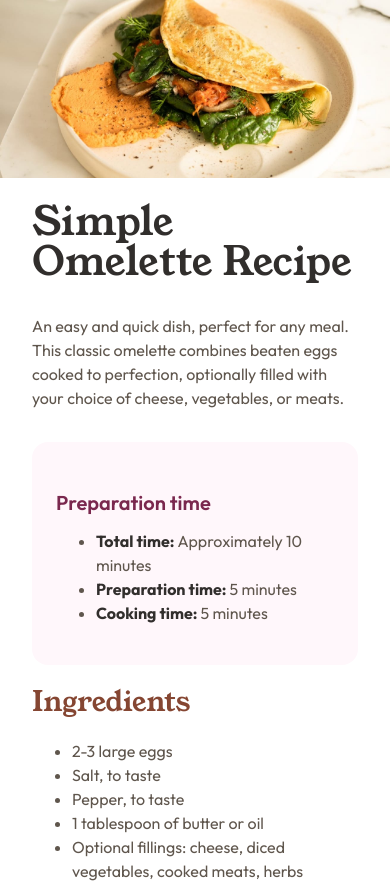
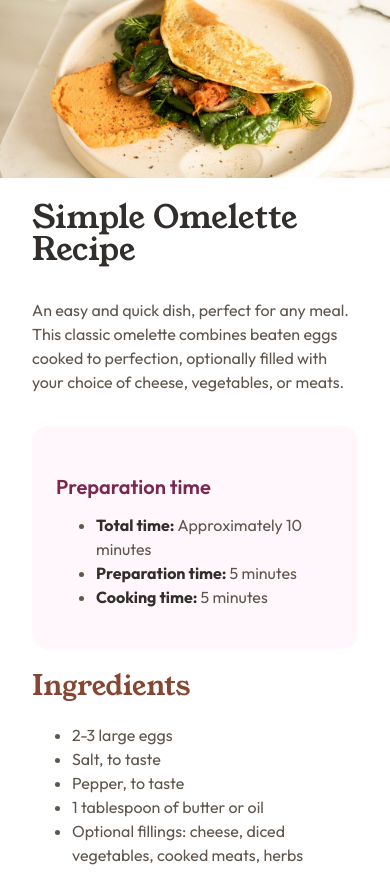
Before and after one commit to lahceneberkouk/Recipe-page, a plain HTML site: page index.html in a window 390 px wide. Shown: the top 886 px of the page. Drawn offline with Linux system fonts and the light colour scheme.

Commit message:
Resized the main title font and updated the image source path in index.html

```diff
--- a/styles.css
+++ b/styles.css
@@ -212,6 +212,10 @@ hr {
         margin-right: 32px;
     }
 
+    .MainTitle {
+        font-size: 32px;
+    }
+
     .PrepTime {
         padding: 24px;
     }
```
